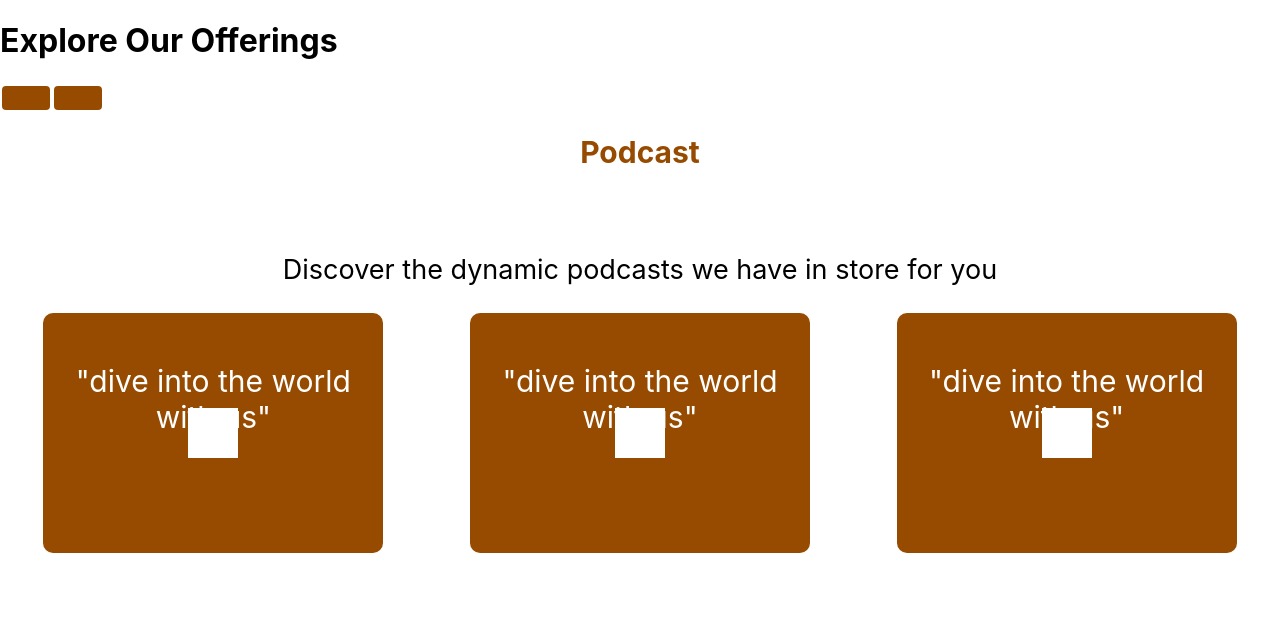
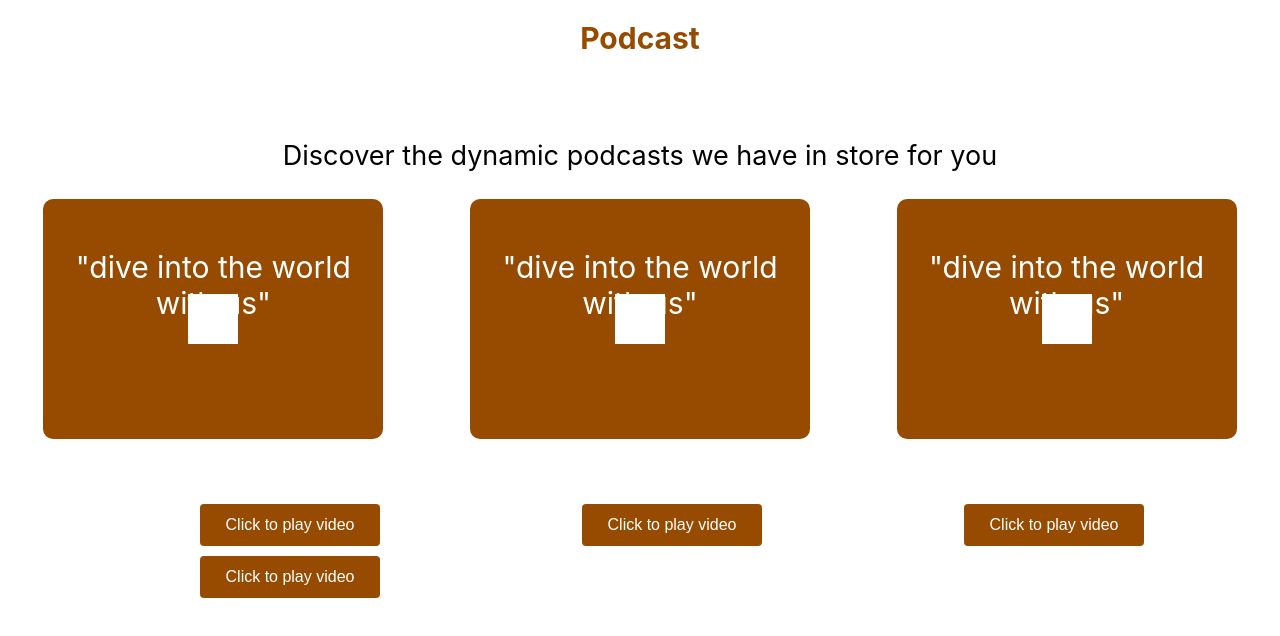
Before and after one commit to zippy-waluse/kuwala-blogpost, a React (Create React App) app: page / in a window 1280 px wide. Shown: the top 636 px of the page. Built offline with nearby package versions, Linux system fonts and the light colour scheme.

Commit message:
added file

```diff
--- a/src/App.js
+++ b/src/App.js
@@ -7,10 +7,15 @@ const App = () => {
 
   return (
     <div>
-      <h1>Explore Our Offerings</h1>
+      <Podcast />
+      <br></br>
+      <br></br>
+      <br></br>
+      <Button/>
+
       <Button videoUrl={videoUrl} />
-      <Button/>
-      <Podcast />
+
+
     </div>
   );
 };
--- a/src/Videos/index.css
+++ b/src/Videos/index.css
@@ -1,22 +1,23 @@
 .video-button {
     background-color: #964B00;
     border: none;
-    color: black;
+    color: white;
     padding: 12px 24px;
     text-align: center;
     text-decoration: none;
     display: inline-block;
     font-size: 16px;
-    margin: 4px 2px;
+    margin: 5px 2px;
     cursor: pointer;
     border-radius: 4px;
+    width: 180px;
+   margin-left: 200px;
+
+
 
   }
+
 
   .video-button:hover {
     background-color: #75726f;
   }
-
-  .buttons{
-    width: 40px;
-  }
--- a/src/Videos/index.js
+++ b/src/Videos/index.js
@@ -1,11 +1,22 @@
 import React from 'react';
-import './index.css'
+import './index.css';
 
 const Button = ({ onClick, children }) => {
+  const openUrl = (url) => {
+    window.open(url, '_blank');
+  };
+
   return (
-    <button onClick={onClick} className='video-button'>
-      {children}
-    </button>
+    <>
+      <button onClick={() => openUrl('https://www.loom.com/share/3cb31c5248c44b489311db78d55c1eb9?sid=d39619b6-eb5c-4c7a-84a7-08de3a4c965a')} className="video-button">
+        {children}
+        Click to play video
+      </button>
+      <button onClick={() => openUrl('https://youtu.be/1e5x6-80c_Y?si=A7a1MEPFcQhgpUI_')} className="video-button">
+        {children}
+        Click to play video
+      </button>
+    </>
   );
 };
 
```
Also changed, not shown: src/Podcast/index.js (+3 -17 lines).
